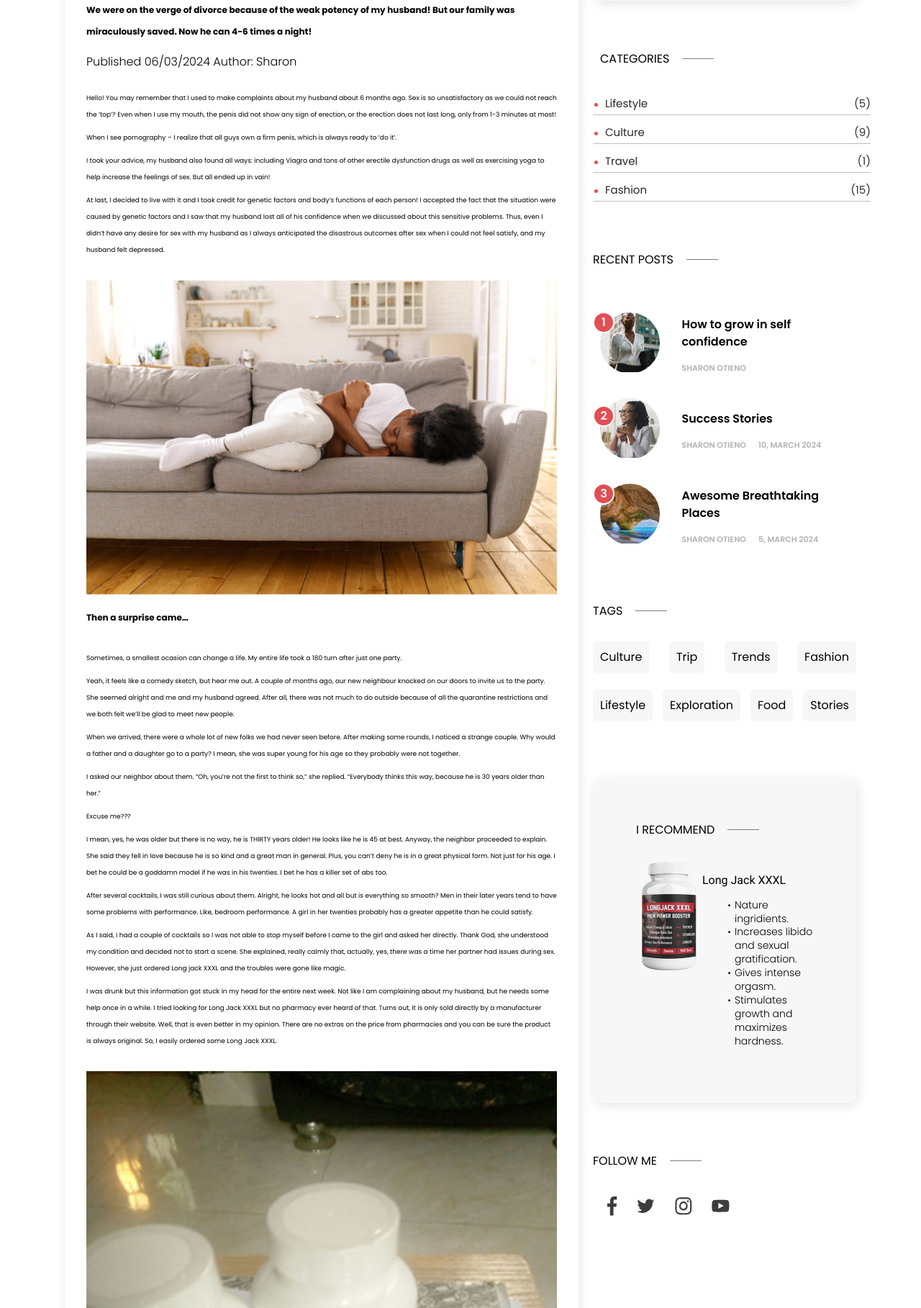
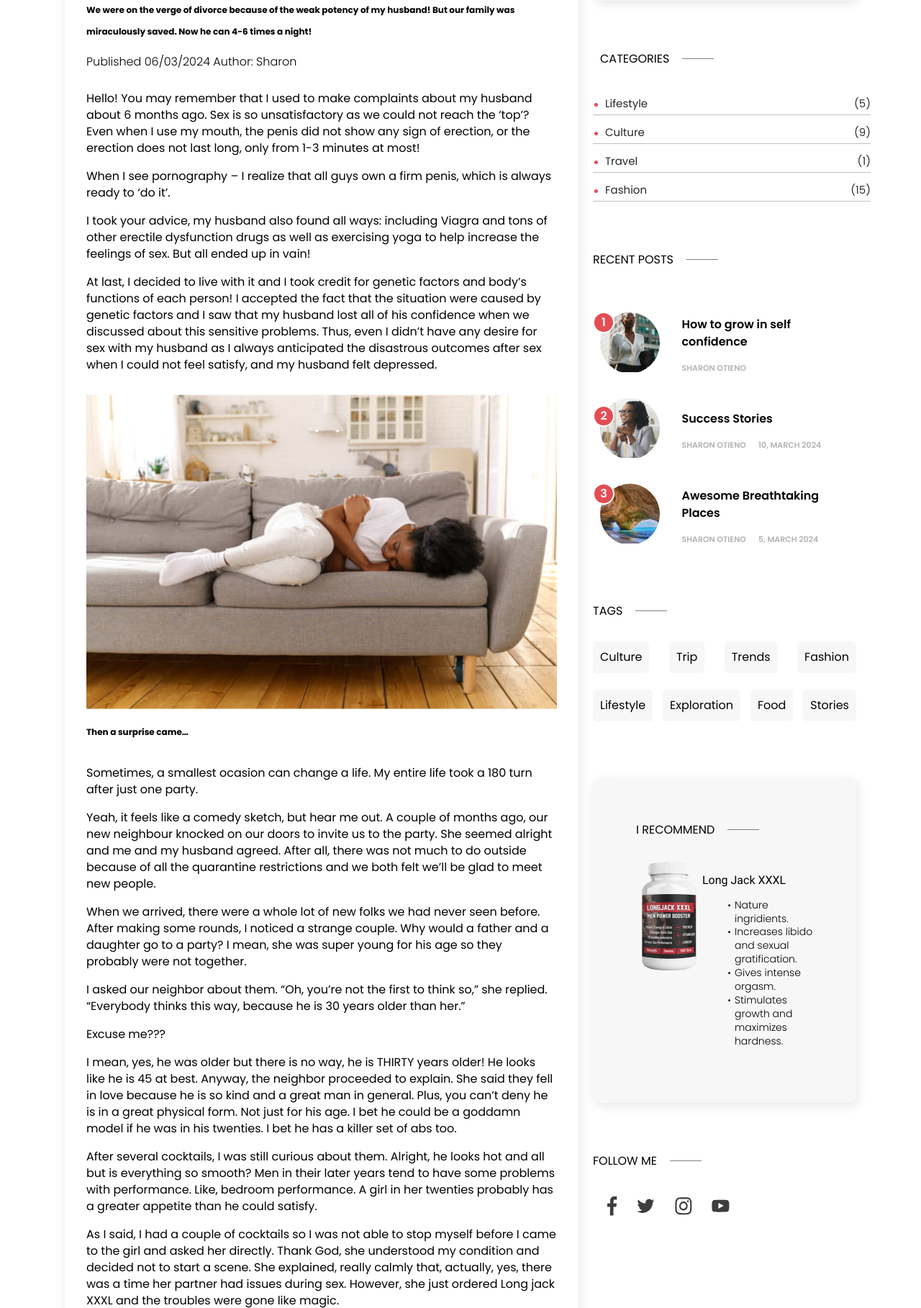
Before and after one commit to 4ika64ik/tests, a PHP site: page / in a window 1280 px wide. Shown: the part 794-2611 px from the top of the page at 72% size. Run offline with PHP 8.4, Linux system fonts and the light colour scheme.

Commit message:
fix_font

```diff
--- a/css/style.css
+++ b/css/style.css
@@ -135,7 +135,7 @@ body {
   margin-bottom: 80px;
 }
 .article__p {
-  font-size: 9px;
+
   line-height: 23px;
   margin-bottom: 1em;
 }
```
